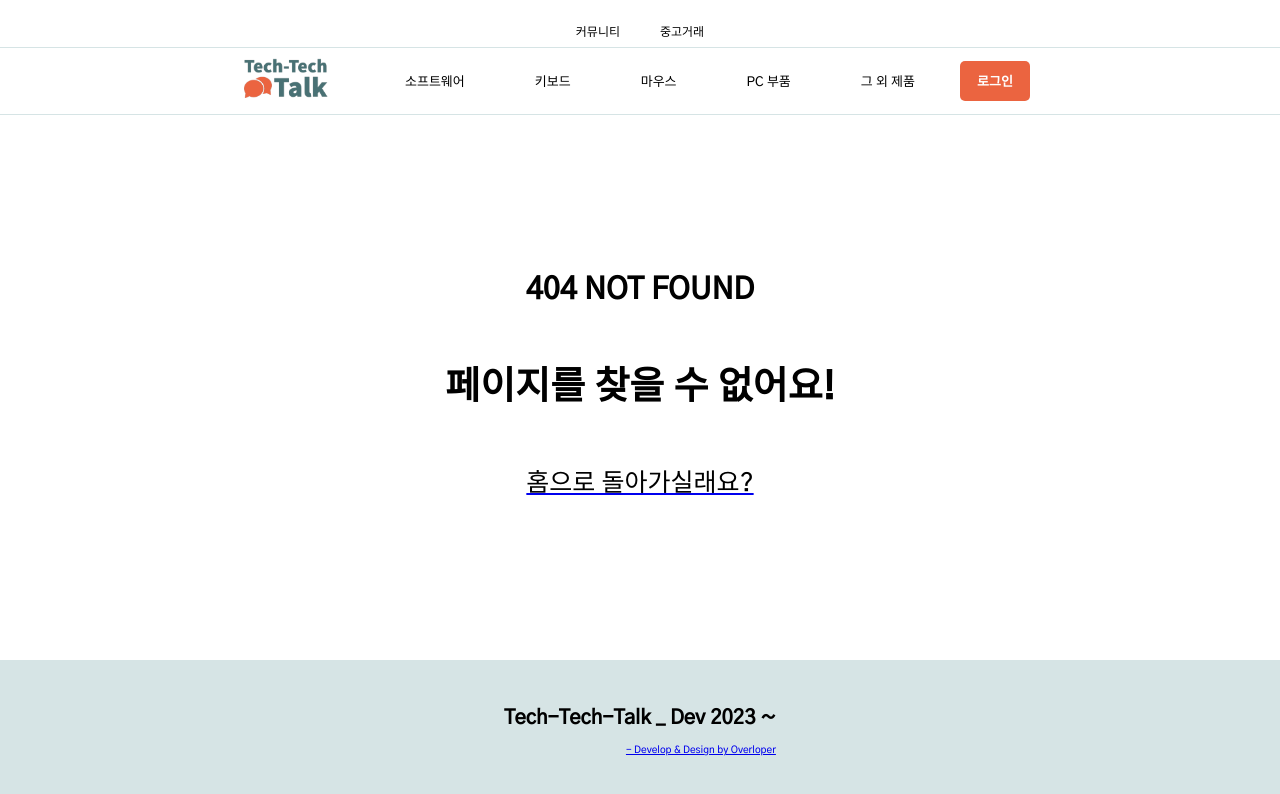
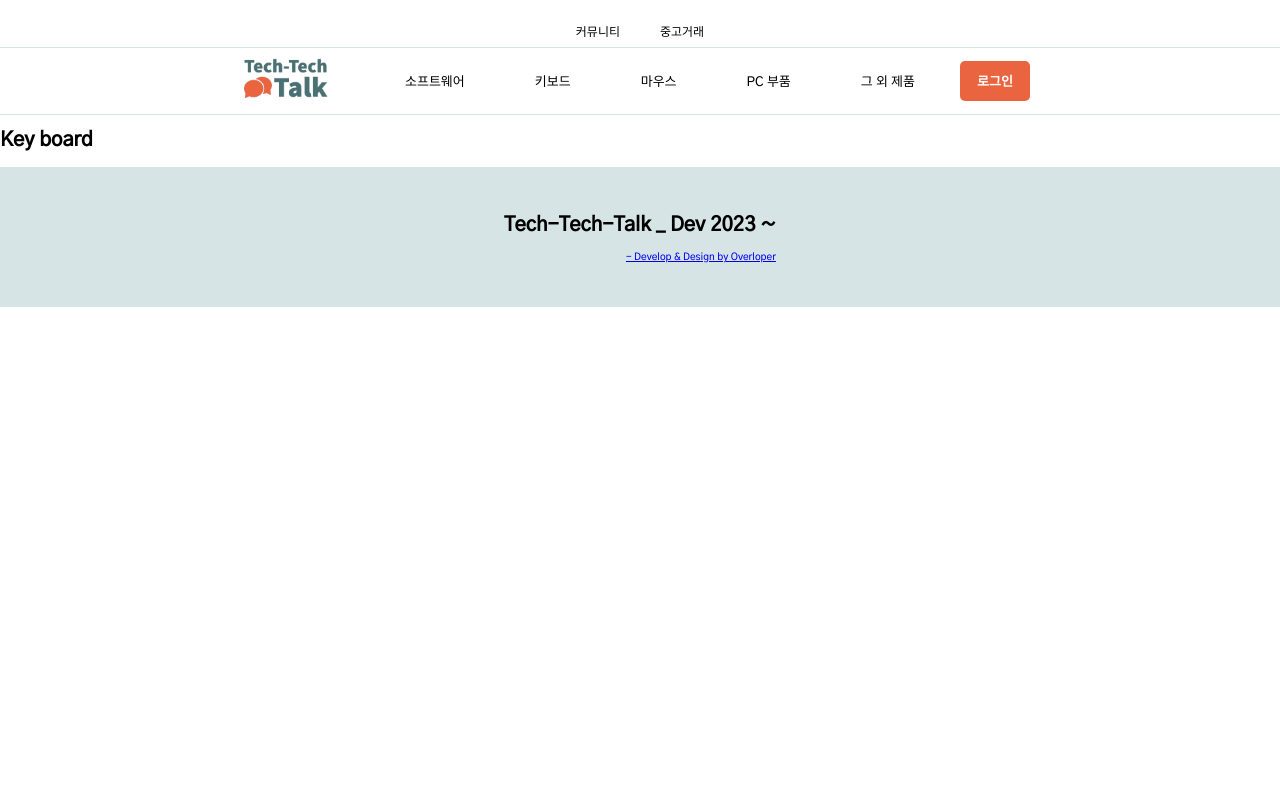
Before and after one commit to kimseonghyoek/tech-tech-talk, a React (Create React App) app in the folder front/: page /comm/keyboard in a window 1280 px wide. Before the commit this address had no page. Shown: the top 794 px of the page. Built offline with nearby package versions, Linux system fonts and the light colour scheme; the HTML template or start-up script is replaced by a standard one.

Commit message:
Create keyboard comm

```diff
--- a/front/src/App.tsx
+++ b/front/src/App.tsx
@@ -17,6 +17,7 @@ import Comm from "./pages/comm/Community";
 import UsedMarket from "./pages/used/UsedMarket";
 import { CookiesProvider } from "react-cookie";
 import Software from "./pages/comm/softwares/Software";
+import KeyBoard from "./pages/comm/keyboard/KeyBoard";
 
 function App() {
   return (
@@ -32,6 +33,7 @@ function App() {
               <Route path="/user" element={<User />} />
               <Route path="/comm" element={<Comm />} />
               <Route path="/comm/softwares" element={<Software/>}/>
+              <Route path="/comm/keyboard" element={<KeyBoard/>}/>
               <Route path="/used" element={<UsedMarket />} />
               <Route path="/test" element={<Test />} />
               <Route path="/setting" element={<Setting />} />
--- a/front/src/components/header/Header.tsx
+++ b/front/src/components/header/Header.tsx
@@ -51,9 +51,11 @@ function Header() {
                   <p>소프트웨어</p>
                 </li>
               </Link>
-              <li>
-                <p>키보드</p>
-              </li>
+              <Link to={"/comm/keyboard"}>
+                <li>
+                  <p>키보드</p>
+                </li>
+              </Link>
               <li>
                 <p>마우스</p>
               </li>
--- /dev/null
+++ b/front/src/pages/comm/keyboard/KeyBoard.tsx
@@ -0,0 +1,9 @@
+function KeyBoard(): JSX.Element {
+  return (
+    <div>
+      <h1>Key board</h1>
+    </div>
+  )
+}
+
+export default KeyBoard;
```
